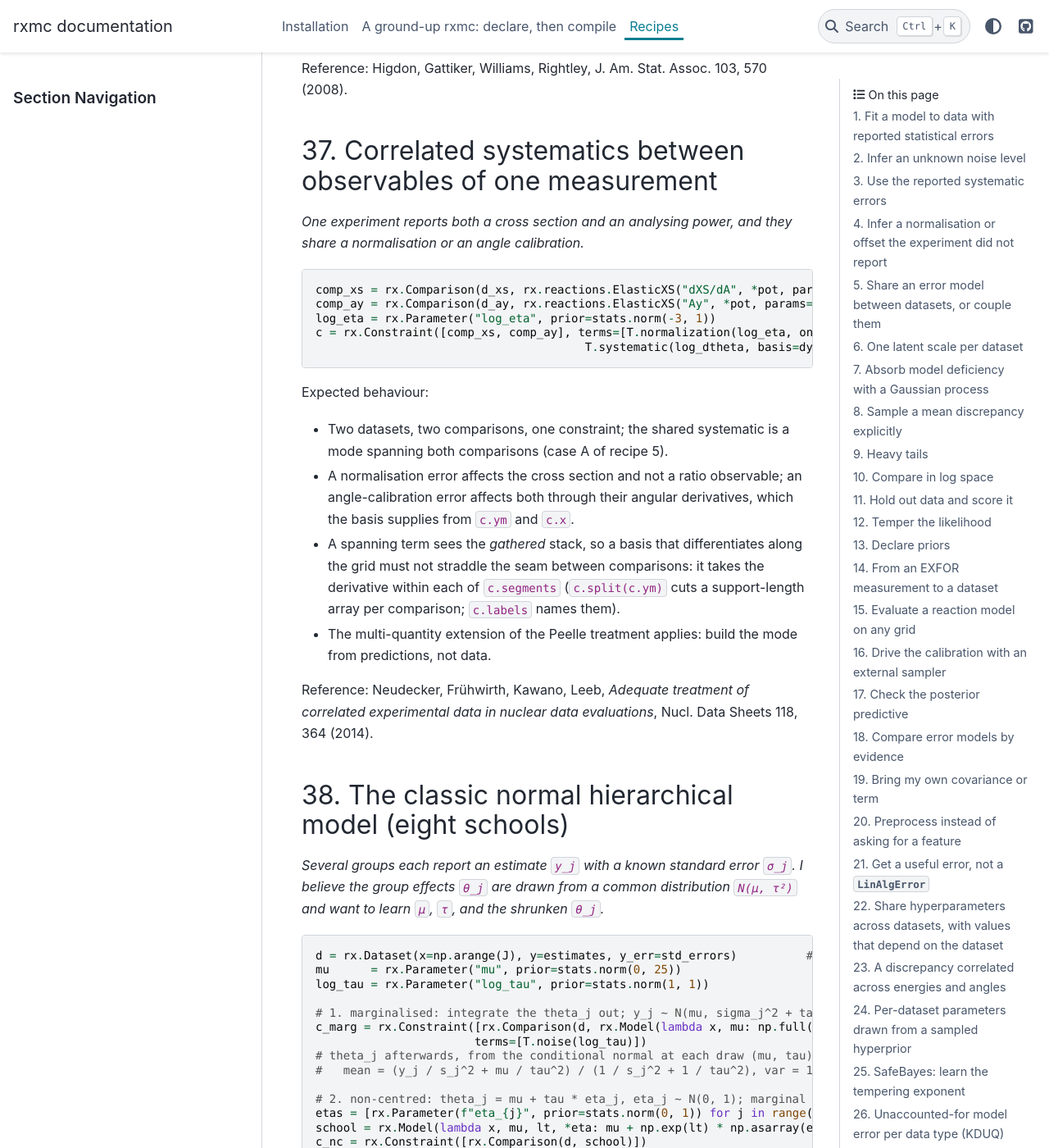
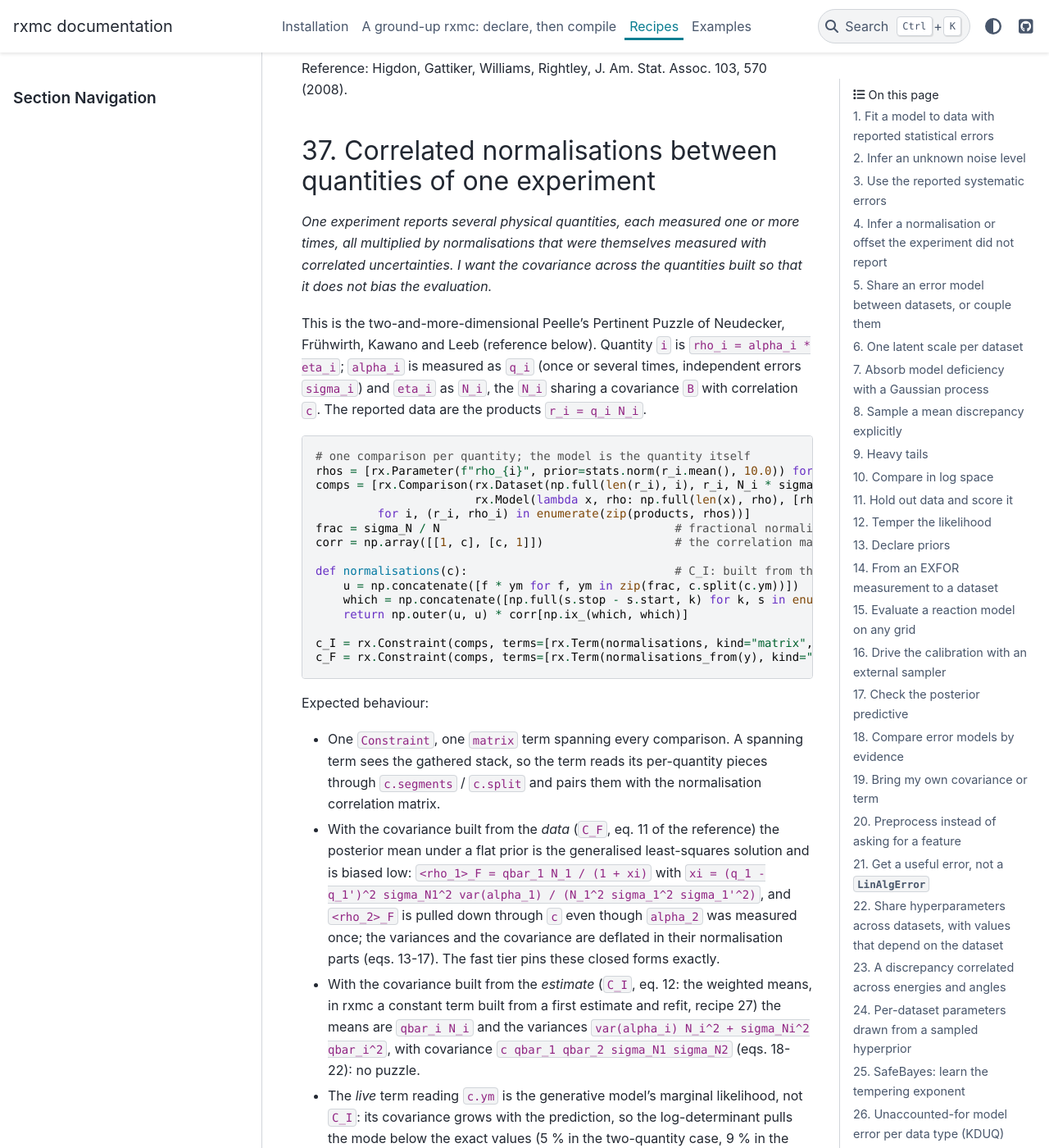
Before and after one commit to beykyle/rxmc, a Sphinx documentation site: the page built from docs/recipes.md, in a window 1280 px wide and 1400 px high, scrolled down 26194 px. Shown: the whole window at 82% size. Built offline with Sphinx 7.4.7 and the PyData theme 0.15.4, drawn with Linux system fonts in a browser that asks for light colours; pages that are not in the unit, such as notebooks, are missing from menus; the version number could not be read and is left out; some of the changed text lies outside the part shown.

Commit message:
Wire the notebooks: gallery, index test, converged workflow; recipe 37 rewritten
The converged tier (slow tests and the nbmake run) is its own workflow,
required on pushes and pull requests into main, with no schedule; the CI
workflow keeps the fast tier on every push.  docs/examples.rst lists the
nine notebooks and a test checks that each names the recipes it teaches.
jitr's alpha + Ca ratio-to-Rutherford data (EXFOR F0567, Oeschler et al.
1972) is copied into examples/data for the study notebook.

Recipe 37 no longer shares a normalisation with an analysing power, whose
normalisation is fixed by definition.  It now recreates Neudecker,
Fruehwirth, Kawano and Leeb (Nucl. Data Sheets 118, 364): several
quantities of one experiment with correlated normalisations, one spanning
matrix term built through c.split; the data-built covariance reproduces
the reference's biased closed forms and the estimate-built one its exact
values, both as generalised least squares against the oracle.  The live
prediction-built term is documented as carrying the log-determinant pull.

````diff
--- a/docs/index.rst
+++ b/docs/index.rst
@@ -18,3 +18,4 @@
    installation
    groundup_design
    recipes
+   examples
--- a/docs/recipes.md
+++ b/docs/recipes.md
@@ -1086,36 +1086,80 @@
 Reference: Higdon, Gattiker, Williams, Rightley, J. Am. Stat. Assoc. 103,
 570 (2008).
 
-## 37. Correlated systematics between observables of one measurement
+## 37. Correlated normalisations between quantities of one experiment
 
-*One experiment reports both a cross section and an analysing power, and
-they share a normalisation or an angle calibration.*
+*One experiment reports several physical quantities, each measured one or
+more times, all multiplied by normalisations that were themselves measured
+with correlated uncertainties.  I want the covariance across the quantities
+built so that it does not bias the evaluation.*
+
+This is the two-and-more-dimensional Peelle's Pertinent Puzzle of Neudecker,
+Frühwirth, Kawano and Leeb (reference below).  Quantity `i` is
+`rho_i = alpha_i * eta_i`; `alpha_i` is measured as `q_i` (once or several
+times, independent errors `sigma_i`) and `eta_i` as `N_i`, the `N_i` sharing
+a covariance `B` with correlation `c`.  The reported data are the products
+`r_i = q_i N_i`.
 
 ```python
-comp_xs = rx.Comparison(d_xs, rx.reactions.ElasticXS("dXS/dA", *pot, params=p))
-comp_ay = rx.Comparison(d_ay, rx.reactions.ElasticXS("Ay", *pot, params=p))
-log_eta = rx.Parameter("log_eta", prior=stats.norm(-3, 1))
-c = rx.Constraint([comp_xs, comp_ay], terms=[T.normalization(log_eta, on=comp_xs),        # the ratio is unaffected
-                                       T.systematic(log_dtheta, basis=dydtheta, on=[comp_xs, comp_ay])])
+# one comparison per quantity; the model is the quantity itself
+rhos = [rx.Parameter(f"rho_{i}", prior=stats.norm(r_i.mean(), 10.0)) for i in range(n)]
+comps = [rx.Comparison(rx.Dataset(np.full(len(r_i), i), r_i, N_i * sigma_i, label=f"q{i}"),
+                       rx.Model(lambda x, rho: np.full(len(x), rho), [rho_i]))
+         for i, (r_i, rho_i) in enumerate(zip(products, rhos))]
+frac = sigma_N / N                                  # fractional normalisation errors
+corr = np.array([[1, c], [c, 1]])                   # the correlation matrix of the N_i
+
+def normalisations(c):                              # C_I: built from the prediction
+    u = np.concatenate([f * ym for f, ym in zip(frac, c.split(c.ym))])
+    which = np.concatenate([np.full(s.stop - s.start, k) for k, s in enumerate(c.segments)])
+    return np.outer(u, u) * corr[np.ix_(which, which)]
+
+c_I = rx.Constraint(comps, terms=[rx.Term(normalisations, kind="matrix", on=comps)])
+c_F = rx.Constraint(comps, terms=[rx.Term(normalisations_from(y), kind="matrix", on=comps)])  # Peelle: from the data
 ```
 
 Expected behaviour:
 
-- Two datasets, two comparisons, one constraint; the shared systematic is a
-  mode spanning both comparisons (case A of recipe 5).
-- A normalisation error affects the cross section and not a ratio
-  observable; an angle-calibration error affects both through their
-  angular derivatives, which the basis supplies from `c.ym` and `c.x`.
-- A spanning term sees the *gathered* stack, so a basis that differentiates
-  along the grid must not straddle the seam between comparisons: it takes
-  the derivative within each of `c.segments` (`c.split(c.ym)` cuts a
-  support-length array per comparison; `c.labels` names them).
-- The multi-quantity extension of the Peelle treatment applies: build the
-  mode from predictions, not data.
+- One `Constraint`, one `matrix` term spanning every comparison.  A
+  spanning term sees the gathered stack, so the term reads its per-quantity
+  pieces through `c.segments` / `c.split` and pairs them with the
+  normalisation correlation matrix.
+- With the covariance built from the *data* (`C_F`, eq. 11 of the
+  reference) the posterior mean under a flat prior is the generalised
+  least-squares solution and is biased low: `<rho_1>_F = qbar_1 N_1 / (1 +
+  xi)` with `xi = (q_1 - q_1')^2 sigma_N1^2 var(alpha_1) / (N_1^2 sigma_1^2
+  sigma_1'^2)`, and `<rho_2>_F` is pulled down through `c` even though
+  `alpha_2` was measured once; the variances and the covariance are
+  deflated in their normalisation parts (eqs. 13-17).  The fast tier pins
+  these closed forms exactly.
+- With the covariance built from the *estimate* (`C_I`, eq. 12: the
+  weighted means, in rxmc a constant term built from a first estimate and
+  refit, recipe 27) the means are `qbar_i N_i` and the variances
+  `var(alpha_i) N_i^2 + sigma_Ni^2 qbar_i^2`, with covariance
+  `c qbar_1 qbar_2 sigma_N1 sigma_N2` (eqs. 18-22): no puzzle.
+- The *live* term reading `c.ym` is the generative model's marginal
+  likelihood, not `C_I`: its covariance grows with the prediction, so the
+  log-determinant pulls the mode below the exact values (5 % in the
+  two-quantity case, 9 % in the five-quantity one, against 22 % for
+  `C_F`), and under a flat prior the `1 / rho` tail pulls the mean above
+  them.  A proper prior on the quantities, or the refit, removes the pull.
+- The five-quantity numerical study of the reference (its Table I: `q_i`
+  = {1.0, 1.5}, {1.8}, {2.2, 2.4}, {1.9, 1.5}, {1.4, 1.2}; `N_i` = 1, 1.1,
+  1.25, 1.15, 1.05; `sigma_i = 0.1 q_i`, `sigma_Ni = 0.2 N_i`, `c = 0.8`)
+  reproduces its Fig. 1: `C_F` gives lower means and smaller standard
+  deviations on every lattice point, `C_I` agrees with the exact values
+  (both exact in the fast tier, being generalised least squares).  The
+  notebook `correlated_observations` recreates the figure.
+- Analysing powers are *not* an instance of this recipe: a ratio of cross
+  sections has a fixed normalisation, so nothing correlated can be inferred
+  for it.  The real-data case of the reference (`237Np(n,f)` measured
+  relative to `235U(n,f)` by three experiments, converted with the standard
+  and its covariance) has the same structure with the standard's covariance
+  as `B`.
 
 Reference: Neudecker, Frühwirth, Kawano, Leeb, *Adequate treatment of
-correlated experimental data in nuclear data evaluations*, Nucl. Data Sheets
-118, 364 (2014).
+correlated experimental data in nuclear data evaluations avoiding Peelle's
+Pertinent Puzzle*, Nucl. Data Sheets 118, 364 (2014).
 
 ## 38. The classic normal hierarchical model (eight schools)
 
````
Also changed, not shown: README.md (+2 -1 lines), docs/examples.rst (added, +40 -0 lines), docs/groundup_design.md (+7 -4 lines), pyproject.toml (+4 -3 lines), 8 other files.
